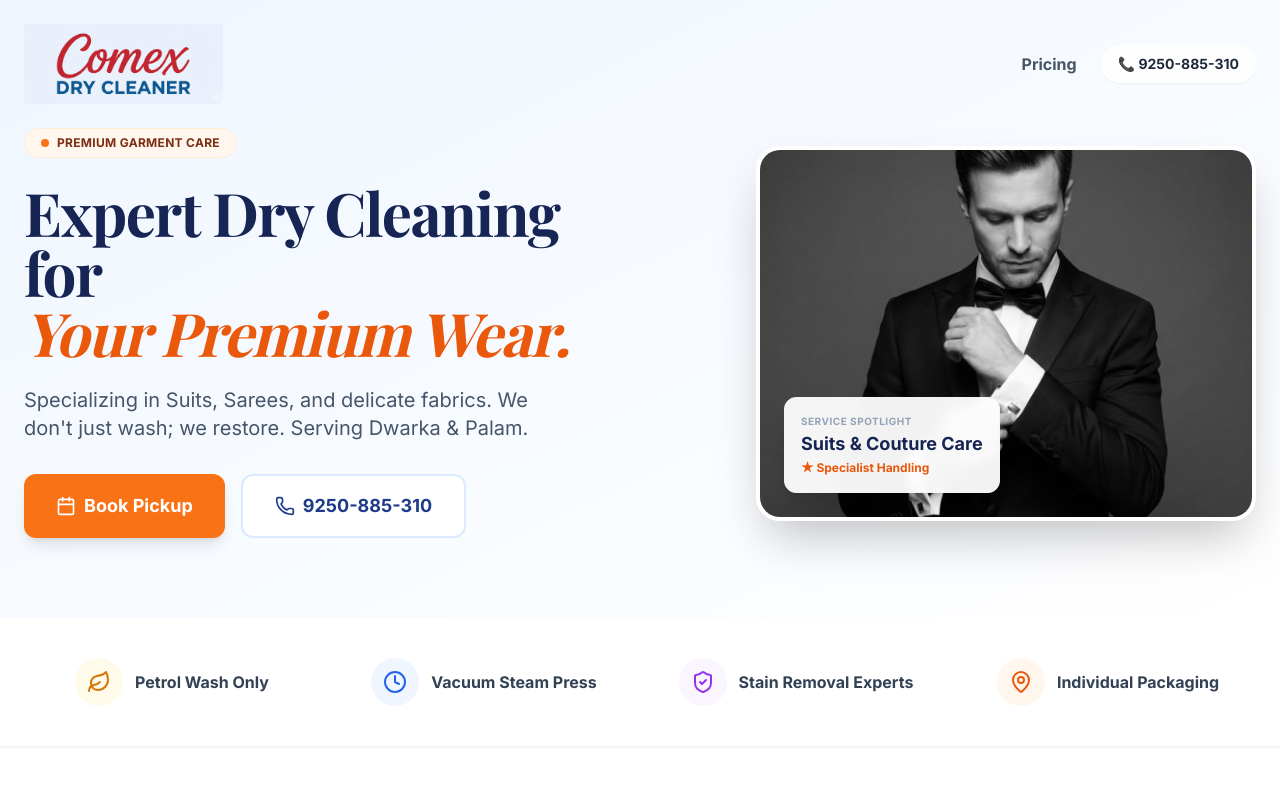
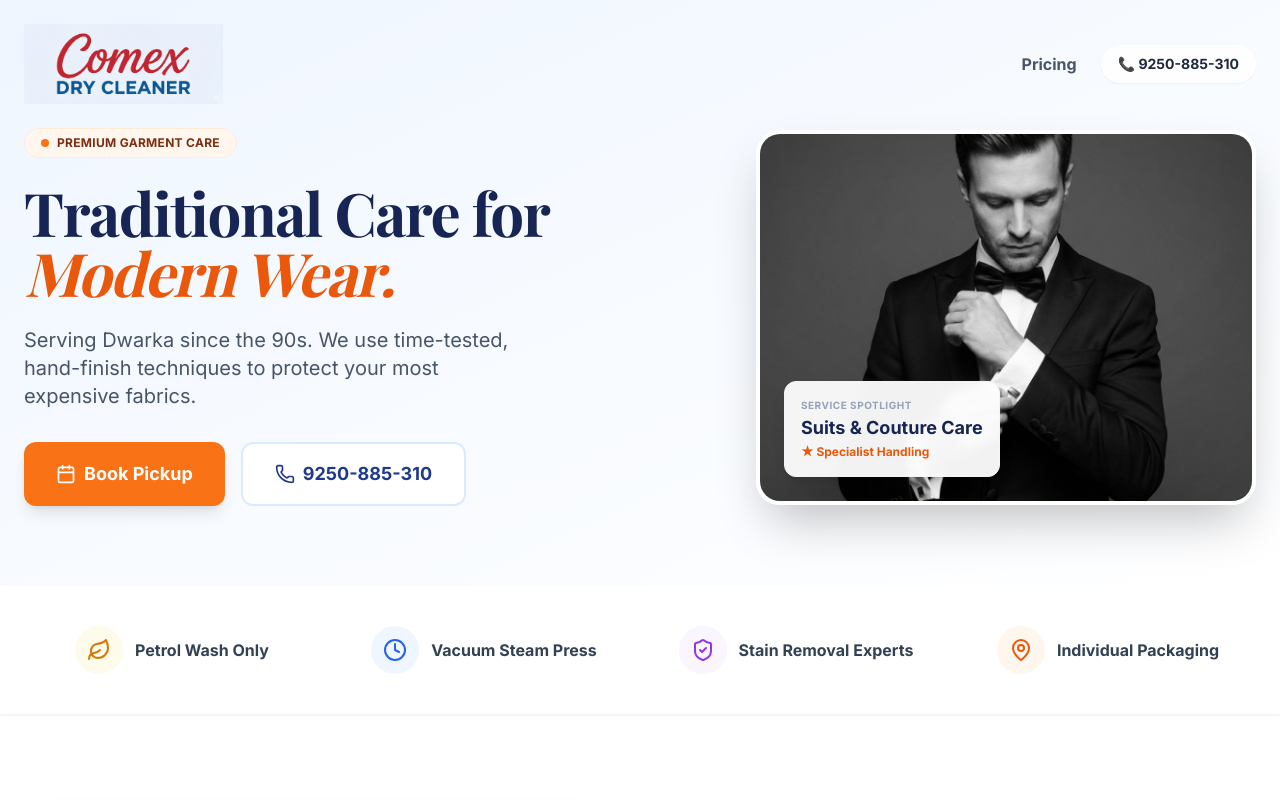
Before and after one commit to comexdryclean70/comex-dryclean-main-website, a Next.js app: page / in a window 1280 px wide. Shown: the top 800 px of the page. Built offline with nearby package versions, Linux system fonts and the light colour scheme; a web font is replaced by a local one.

Commit message:
feat: update hero text for traditional care brand pivot

```diff
--- a/src/components/Hero.tsx
+++ b/src/components/Hero.tsx
@@ -18,12 +18,12 @@ export default function Hero() {
                     </div>
 
                     <h1 className="text-4xl md:text-5xl lg:text-6xl font-bold tracking-tight mb-6 leading-[1.1] text-blue-950 font-serif">
-                        Expert Dry Cleaning for <br />
-                        <span className="text-orange-600 italic">Your Premium Wear.</span>
+                        Traditional Care for <br />
+                        <span className="text-orange-600 italic">Modern Wear.</span>
                     </h1>
 
                     <p className="text-lg md:text-xl text-slate-600 mb-8 max-w-lg mx-auto lg:mx-0 leading-relaxed font-sans">
-                        Specializing in Suits, Sarees, and delicate fabrics. We don't just wash; we restore. Serving Dwarka & Palam.
+                        Serving Dwarka since the 90s. We use time-tested, hand-finish techniques to protect your most expensive fabrics.
                     </p>
 
                     <div className="flex flex-col sm:flex-row gap-4 justify-center lg:justify-start">
```
